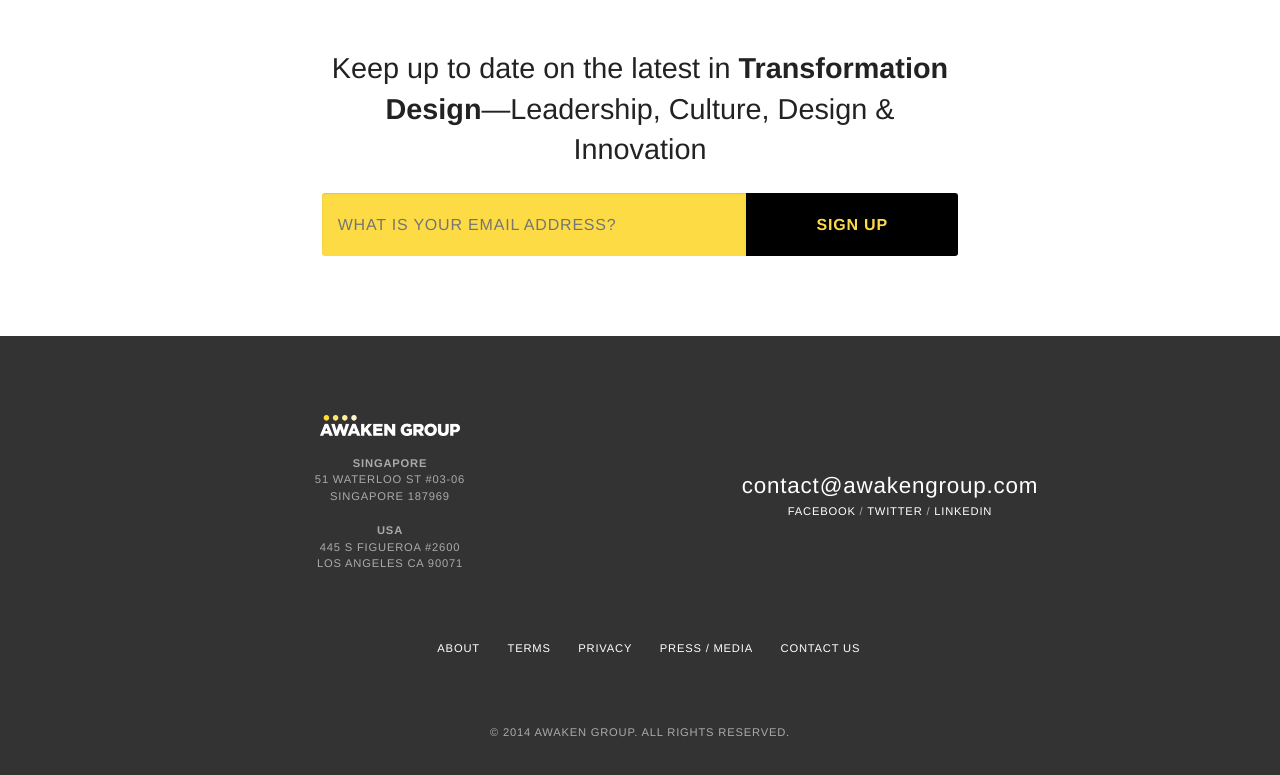
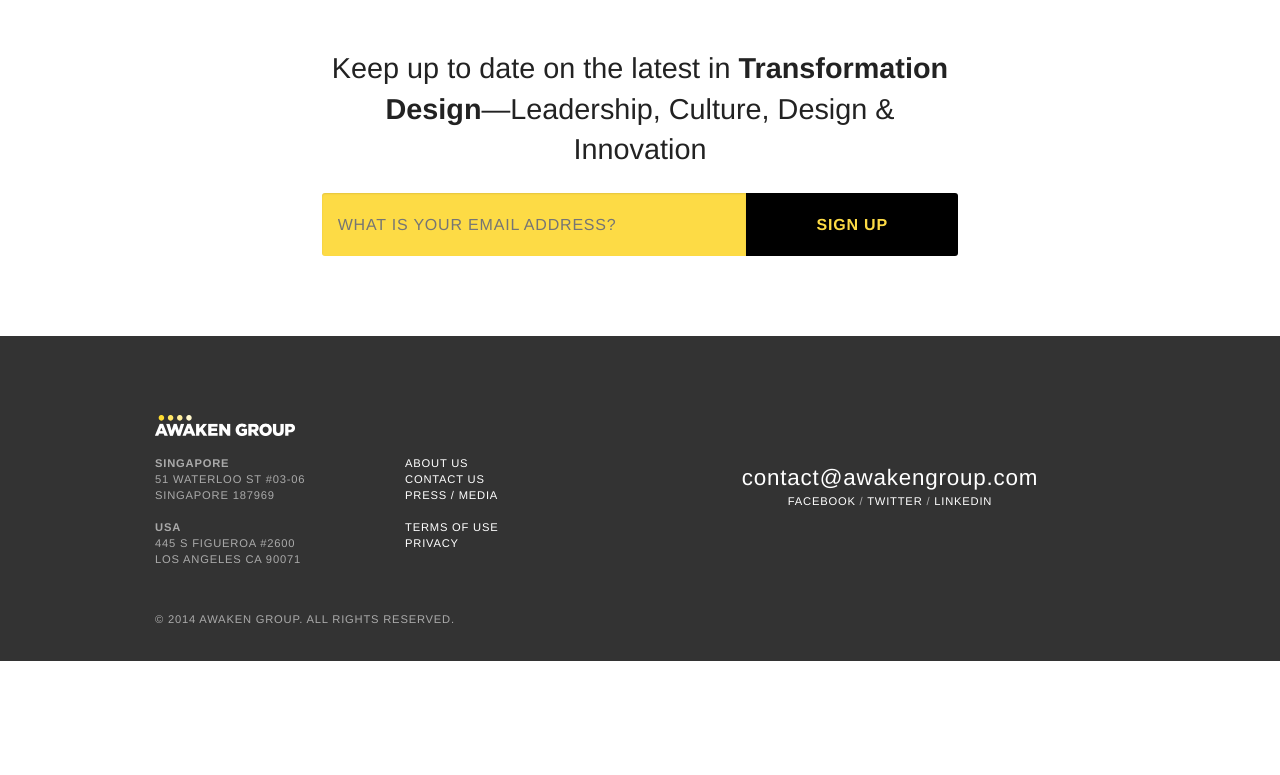
Before and after one commit to squorange/AG-codekit, a website: page index.html in a window 1280 px wide. Shown: the part 1028-1803 px from the top of the page. After the commit the page ends 1689 px from the top, so only its background shows below. Drawn offline with Linux system fonts and the light colour scheme.

Commit message:
Updated footer formatting

```diff
--- a/index.html
+++ b/index.html
@@ -227,19 +227,28 @@
 
 	<footer>
 		<div class="row">
-			<div class="medium-6 columns">
-				<div class="footer__locations">
-					<span class="text--bold">Singapore</span><br />
-					51 waterloo st #03-06<br />
-					singapore 187969<br />
-					<br />
-					<span class="text--bold">USA</span><br />
-					445 s figueroa #2600<br />
-					los Angeles ca 90071<br />
-					<br />
+				<div class="small-6 large-3 columns">
+					<div class="footer__locations">
+						<span class="text--bold">Singapore</span><br />
+						51 Waterloo St #03-06<br />
+						Singapore 187969<br />
+						<br />
+						<span class="text--bold">USA</span><br />
+						445 S Figueroa #2600<br />
+						Los Angeles CA 90071<br />
+					</div>
 				</div>
-			</div>
-			<div class="medium-6 columns">
+				<div class="small-6 large-3 columns">
+					<div class="footer__links">
+						<a href="#">About Us</a><br />
+						<a href="#">Contact Us</a><br />
+						<a href="#">Press / Media</a><br />
+						<br />
+						<a href="#">Terms of Use</a><br />
+						<a href="#">Privacy</a>
+					</div>
+				</div>
+				<div class="small-12 large-6 columns">
 				<div class="footer__contact-wrap">
 					<div class="footer__contact">
 						<a class="link--contact" href="contact@awakengroup.com">contact@awakengroup.com</a><br />
@@ -251,17 +260,6 @@
 			</div>
 		</div>
 
-		<div class="row">
-			<div class="large-12 columns">
-				<ul>
-					<li><a href="#">About</a></li>
-					<li><a href="#">Terms</a></li>
-					<li><a href="#">Privacy</a></li>
-					<li><a href="#">Press / Media</a></li>
-					<li><a href="#">Contact Us</a></li>
-				</ul>
-			</div>
-		</div>
 
 		<div class="row">
 			<div class="large-12 columns">
--- a/scss/_custom.scss
+++ b/scss/_custom.scss
@@ -97,14 +97,9 @@ footer {
 	width: 100%;
 	min-height: 120px;
 	background: $oil;
-	text-align: center;
 	padding: 3em 0;
 	@include text-small-caps;
 	color: $base;
-}
-
-footer div.columns {
-	margin-top: 4em;
 }
 
 footer {
@@ -116,23 +111,6 @@ footer {
 	};
 }
 
-footer ul {
-	list-style: none;
-}
-
-footer ul li {
-	display: inline-block;
-	margin-left: 1em;
-	margin-right: 1em;
-	@include text-small-caps;
-}
-
-.footer__locations {
-	background: url(images/logo-ag-white.png) center top no-repeat;
-	background-size: 140px auto;
-	padding-top: 40px;
-}
-
 .footer__contact-wrap {
 	display: table;
 	width: 100%;
@@ -141,13 +119,45 @@ footer ul li {
 .footer__contact {
 	display: table-cell;
 	vertical-align: middle;
-	text-align: center;
-	height: 160px;
+	height: 150px;
 }
 
 .link--contact {
 	@include text-large-lower;
 }
+
+@media #{$small-up} {
+	footer, .footer__contact {
+		text-align: left;
+		line-height: 1.2rem;
+	}
+	footer div.columns {
+		margin-top: 1em;
+	}
+}
+
+@media #{$large-up} {
+	footer {
+		text-align: left;
+		line-height: 1rem;
+	}
+	.footer__contact {
+		text-align: center;
+	}
+	.footer__locations {
+		background: url(images/logo-ag-white.png) left top no-repeat;
+		background-size: 140px auto;
+		padding-top: 40px;
+	}
+	.footer__links {
+		padding-top: 40px;
+	}
+	footer div.columns {
+		margin-top: 4em;
+	}
+}
+
+
 
 
 
```
Also changed, not shown: style.css, 2 other files.
